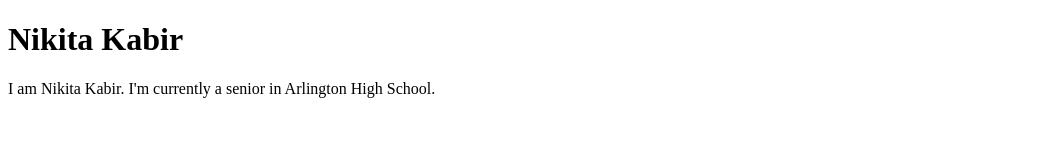
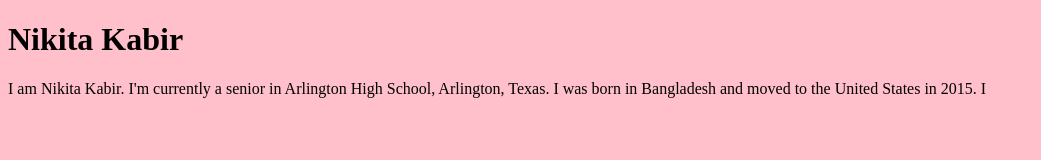
Before and after one commit to nikitakabir/nikitakabir.github.io, a plain HTML site: page index.html in a window 1280 px wide. Shown: the whole page, without its empty margins (0-1041 px from the left). Drawn offline with Linux system fonts and the light colour scheme.

Commit message:
Update index.html

```diff
--- a/index.html
+++ b/index.html
@@ -2,6 +2,6 @@
 
 
 </html>
-<body>
-<h1> Nikita Kabir </h1>
-<p> I am Nikita Kabir. I'm currently a senior in Arlington High School. <p>
+<body style="background-color:pink;">
+  <h1> <b> Nikita Kabir </b> </h1>
+<p> I am Nikita Kabir. I'm currently a senior in Arlington High School, Arlington, Texas. I was born in Bangladesh and moved to the United States in 2015. I  <p>
```
